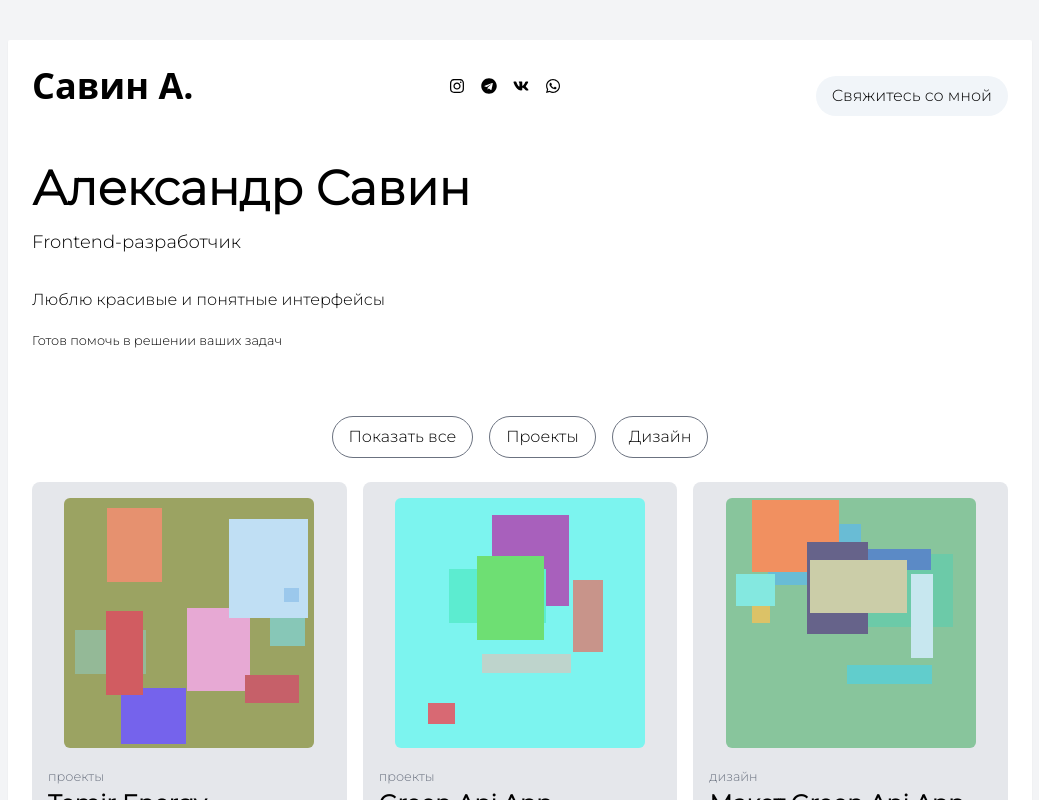
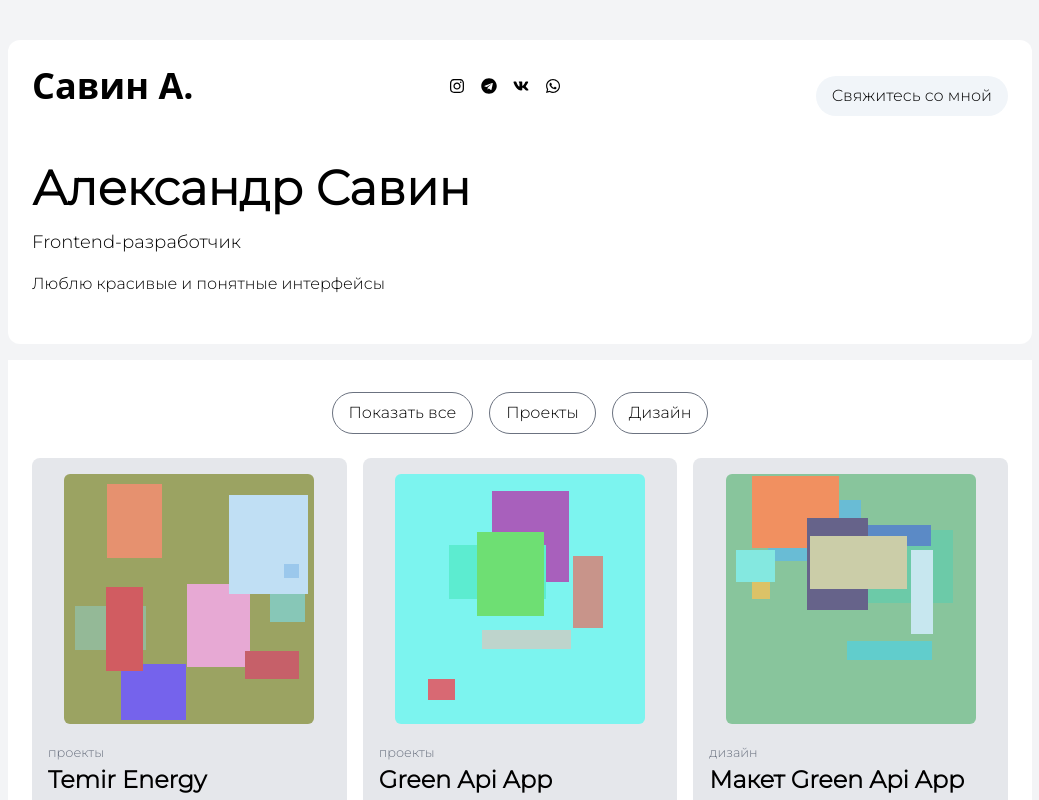
Before and after one commit to SashaSavin/Portfolio, a React (Vite) app: page / in a window 1280 px wide. Shown: the top 800 px of the page, without its empty margins (120-1159 px from the left). Built offline with nearby package versions, Linux system fonts and the light colour scheme.

Commit message:
fix layout

```diff
--- a/src/App.jsx
+++ b/src/App.jsx
@@ -1,13 +1,17 @@
-import { Portfolio, Main, Header } from "./pages"
+import { Portfolio, Header } from './pages'
 
 function App() {
   return (
-    <div className="bg-gray-100 min-h-screen">
-      <div className="px-4 sm:px-8 md:px-16 lg:px-24 xl:px-32 py-6 sm:py-8 md:py-10">
-        <div className="mx-auto max-w-lg sm:max-w-xl md:max-w-2xl lg:max-w-4xl xl:max-w-5xl bg-white rounded-sm shadow-sm">
-          <Header />
-          <Main />
-          <Portfolio />
+    <div className='bg-gray-100 min-h-screen'>
+      <div className='px-4 sm:px-8 md:px-16 lg:px-24 xl:px-32 py-6 sm:py-8 md:py-10'>
+        <div className='mx-auto max-w-lg sm:max-w-xl md:max-w-2xl lg:max-w-4xl xl:max-w-5xl'>
+          <div className='mb-4 rounded-xl bg-white'>
+            <Header />
+          </div>
+
+          <div className='mb-4 rounded-xl bg-white'>
+            <Portfolio />
+          </div>
         </div>
       </div>
     </div>
--- a/src/pages/Header.jsx
+++ b/src/pages/Header.jsx
@@ -3,38 +3,46 @@ import { Link } from "react-router-dom"
 
 export const Header = () => {
   return (
-    <header className="flex flex-col md:flex-row justify-between items-center text-black px-6 py-4">
-      <h1 className="text-4xl font-bold font-sans mb-4 md:mb-0">Савин А.</h1>
-      <div className="flex order-2">
-        <button className="rounded-full bg-slate-100 mt-5 px-4 py-2 hover:bg-green-300">
-          <Link to="https://t.me/funnymagnett">Свяжитесь со мной</Link>
+    <>
+      <header className='flex flex-col md:flex-row justify-between items-center text-black px-6 py-4'>
+        <h1 className='text-4xl font-bold font-sans mb-4 md:mb-0'>Савин А.</h1>
+        <div className='flex order-2'>
+          <button className='rounded-full bg-slate-100 mt-5 px-4 py-2 hover:bg-green-300'>
+            <Link to='https://t.me/sanya_savin'>Свяжитесь со мной</Link>
           </button>
         </div>
 
-      <nav className="flex mt-4 md:mt-0">
-        <ul className="flex space-x-4">
-          <li className="hover:opacity-50 cursor-pointer">
-            <Link to="/instagram">
+        <nav className='flex mt-4 md:mt-0'>
+          <ul className='flex space-x-4'>
+            <li className='hover:opacity-50 cursor-pointer'>
+              <Link to='/instagram'>
                 <FaInstagram />
               </Link>
             </li>
-          <li className="hover:opacity-50 cursor-pointer">
-            <Link to="/telegram">
+            <li className='hover:opacity-50 cursor-pointer'>
+              <Link to='/telegram'>
                 <FaTelegram />
               </Link>
             </li>
-          <li className="hover:opacity-50 cursor-pointer">
-            <Link to="/vk">
+            <li className='hover:opacity-50 cursor-pointer'>
+              <Link to='/vk'>
                 <FaVk />
               </Link>
             </li>
-          <li className="hover:opacity-50 cursor-pointer">
-            <Link to="/whatsapp">
+            <li className='hover:opacity-50 cursor-pointer'>
+              <Link to='/whatsapp'>
                 <FaWhatsapp />
               </Link>
             </li>
           </ul>
         </nav>
       </header>
+
+      <section className='text-black px-6 py-8 md:max-w-2xl'>
+        <h2 className='text-5xl font-bold mb-4'>Александр Савин</h2>
+        <p className='text-lg font-medium mb-4'>Frontend-разработчик</p>
+        <p className='text-base mb-4'>Люблю красивые и понятные интерфейсы</p>
+      </section>
+    </>
   )
 }
--- a/src/pages/Main.jsx
+++ /dev/null
@@ -1,10 +0,0 @@
-export const Main = () => {
-  return (
-    <section className="text-black px-6 py-8 md:max-w-2xl">
-      <h2 className="text-5xl font-bold mb-4">Александр Савин</h2>
-      <p className="text-lg font-medium mb-8">Frontend-разработчик</p>
-      <p className="text-base mb-4">Люблю красивые и понятные интерфейсы</p>
-      <small className="mb-4">Готов помочь в решении ваших задач</small>
-    </section>
-  )
-}
--- a/src/pages/index.js
+++ b/src/pages/index.js
@@ -1,3 +1,2 @@
 export * from "./Header"
-export * from "./Main"
 export * from "./Portfolio"
```
Lines whose indentation alone changed are shown as unchanged.
